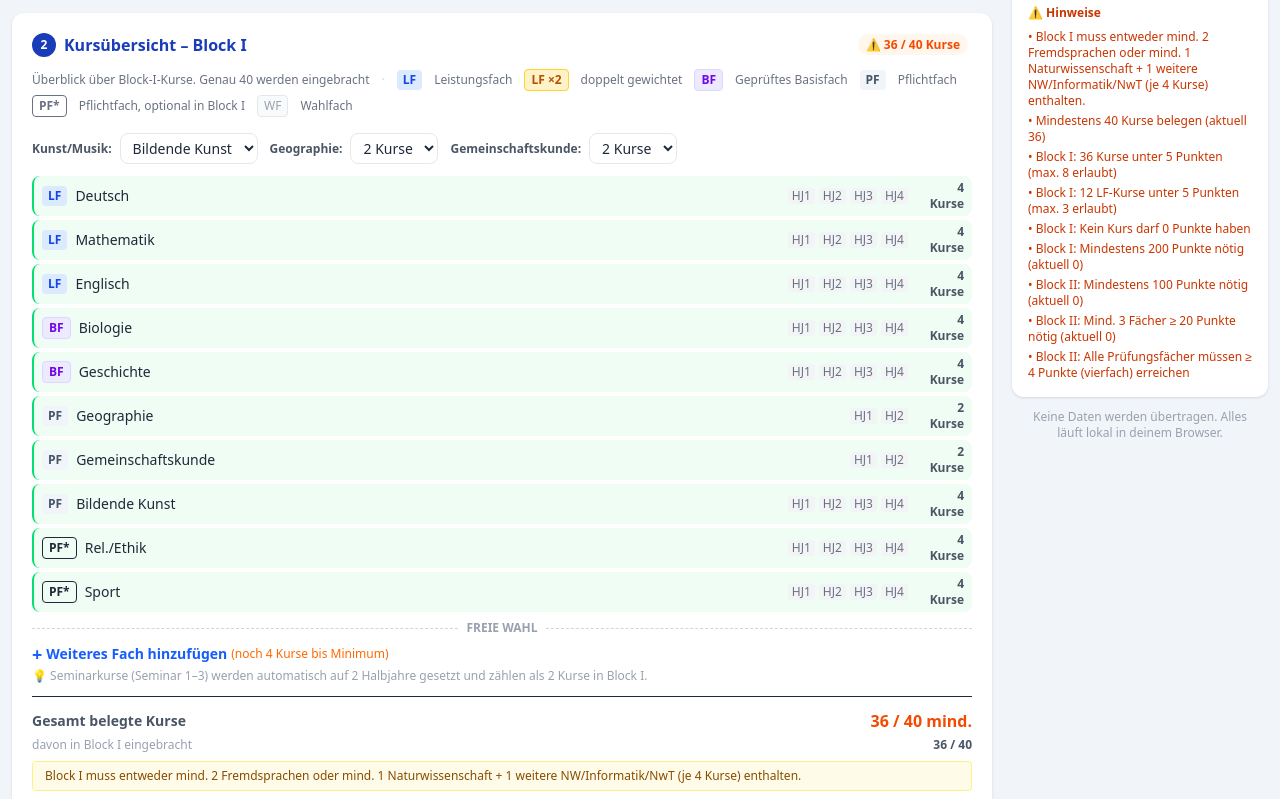
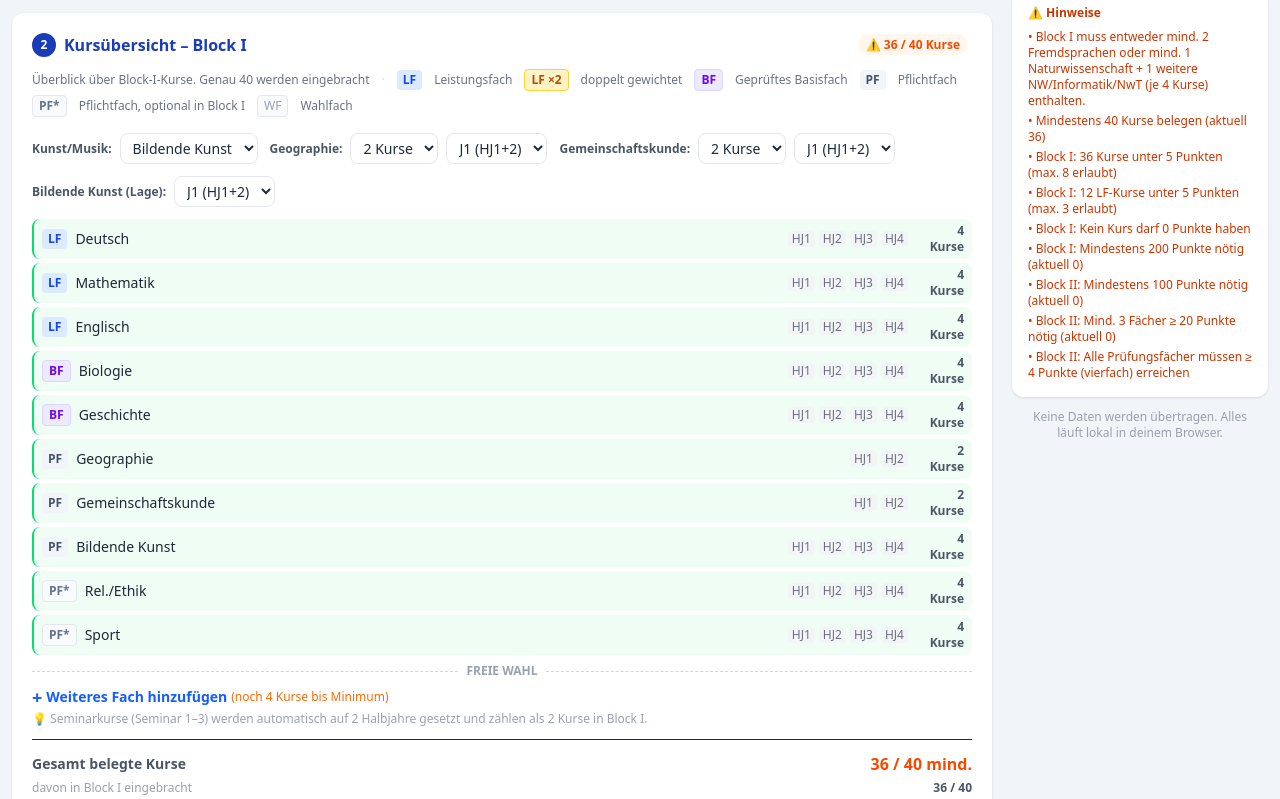
Before and after one commit to FariSoftware/abi-rechner, a plain HTML site: page index.html in a window 1280 px wide. Shown: the part 563-1362 px from the top of the page. Drawn offline with Linux system fonts and the light colour scheme.

Commit message:
feat: configurable HJ position for 2-course subjects (closes #55)
- State: geoStartHj, gkStartHj, kunstMusikStartHj (1 = J1/HJ1+2, 3 = J2/HJ3+4)
- getBlock1Subjects(): passes hjStart to subject metadata
- selectBlock1Slots(): uses hjStart to compute real HJ indices
- subjectsInBlock1(): respects hjStart for slot lookup
- renderBlock1(): grade inputs and HJ labels use real HJ indices
- renderCourseOverview(): J1/J2 toggle shown for Geo/GK (only when 2 courses),
  always shown for Kunst/Musik

```diff
--- a/index.html
+++ b/index.html
@@ -484,6 +484,9 @@ const DEFAULT_STATE = {
   kunstMusik: 'kunst',   // Kunst oder Musik
   geoHj: 2,             // Geographie: 2 or 4
   gkHj: 2,              // Gemeinschaftskunde: 2 or 4
+  geoStartHj: 1,        // Geographie: 1 = J1 (HJ1+2), 3 = J2 (HJ3+4)
+  gkStartHj: 1,         // Gemeinschaftskunde: 1 = J1, 3 = J2
+  kunstMusikStartHj: 1, // Kunst/Musik: 1 = J1 (HJ1+2), 3 = J2 (HJ3+4)
   // Extra courses added manually in Step 3 to reach 40
   extraCourses: [],      // [{ id: string, hj: number }]
   // Grades: { key: number } where key = subjectId_hj (1–4)
@@ -658,13 +661,17 @@ function getBlock1Subjects() {
 
   add('geschichte', 4, { mandatory: true });
 
-  const geo_hj = state.mpf.includes('geographie')      ? 4 : state.geoHj;
+  const geo_hj = state.mpf.includes('geographie')         ? 4 : state.geoHj;
   const gk_hj  = state.mpf.includes('gemeinschaftskunde') ? 4 : state.gkHj;
-  add('geographie',       geo_hj, { mandatory: true });
-  add('gemeinschaftskunde', gk_hj, { mandatory: true });
+  // hjStart: which real HJ index the first course occupies (1 or 3)
+  // For 4-HJ subjects hjStart is always 1; for 2-HJ subjects it may be 1 or 3.
+  const geoStart = (geo_hj === 4) ? 1 : state.geoStartHj;
+  const gkStart  = (gk_hj  === 4) ? 1 : state.gkStartHj;
+  add('geographie',         geo_hj, { mandatory: true, hjStart: geoStart });
+  add('gemeinschaftskunde', gk_hj,  { mandatory: true, hjStart: gkStart  });
 
   // Kunst/Musik: 4 HJ Belegungspflicht, aber nur 2 HJ Anrechnungspflicht in Block I
-  add(state.kunstMusik || 'kunst', 4, { mandatory: true, mandatoryHj: 2 });
+  add(state.kunstMusik || 'kunst', 4, { mandatory: true, mandatoryHj: 2, hjStart: state.kunstMusikStartHj });
 
   // mündliche PFs — mandatory (4 HJ)
   for (const id of state.mpf) {
@@ -695,9 +702,11 @@ function selectBlock1Slots(allSubjects) {
 
   for (const sub of allSubjects) {
     const requiredCount = sub.mandatory ? (sub.mandatoryHj ?? sub.hj) : 0;
-    for (let j = 1; j <= sub.hj; j++) {
-      const slot = { id: sub.id, hjIndex: j, pts: ptVal(`${sub.id}_${j}`) ?? 0 };
-      if (j <= requiredCount) {
+    const start = sub.hjStart ?? 1; // real HJ index of first course (1 or 3)
+    for (let j = 0; j < sub.hj; j++) {
+      const hjIndex = start + j; // real HJ position (1–4)
+      const slot = { id: sub.id, hjIndex, pts: ptVal(`${sub.id}_${hjIndex}`) ?? 0 };
+      if (j < requiredCount) {
         mandatorySlots.push(slot);
       } else {
         optionalSlots.push(slot);
@@ -721,9 +730,10 @@ function selectBlock1Slots(allSubjects) {
 
 // For rendering: which subjects have at least one HJ in Block I?
 function subjectsInBlock1(allSubjects, selectedSlots) {
-  return new Set(allSubjects.filter(sub =>
-    Array.from({length: sub.hj}, (_, j) => `${sub.id}_${j+1}`).some(k => selectedSlots.has(k))
-  ).map(s => s.id));
+  return new Set(allSubjects.filter(sub => {
+    const start = sub.hjStart ?? 1;
+    return Array.from({length: sub.hj}, (_, j) => `${sub.id}_${start + j}`).some(k => selectedSlots.has(k));
+  }).map(s => s.id));
 }
 
 // Auto-compute which 2 of 3 LFs yield the highest Block I score.
@@ -1017,9 +1027,14 @@ function renderCourseOverview() {
     </div>`);
   }
 
-  // Geographie: 2 or 4 (locked to 4 if mündl. PF)
+  // Geographie: 2 or 4 (locked to 4 if mündl. PF) + J1/J2 toggle when 2 courses
   if (!lfs.includes('geographie')) {
     const geoLocked = state.mpf.includes('geographie');
+    const geoStartToggle = (state.geoHj === 2 && !geoLocked)
+      ? `<select class="border border-gray-200 rounded-lg px-2 py-1 text-sm" onchange="state.geoStartHj=parseInt(this.value);renderAll()">
+           <option value="1" ${state.geoStartHj===1?'selected':''}>J1 (HJ1+2)</option>
+           <option value="3" ${state.geoStartHj===3?'selected':''}>J2 (HJ3+4)</option>
+         </select>` : '';
     configFields.push(`<div class="flex items-center gap-2">
       <label class="text-xs font-semibold text-gray-600 whitespace-nowrap">Geographie:</label>
       ${geoLocked
@@ -1028,12 +1043,18 @@ function renderCourseOverview() {
             <option value="2" ${state.geoHj===2?'selected':''}>2 Kurse</option>
             <option value="4" ${state.geoHj===4?'selected':''}>4 Kurse</option>
            </select>`}
+      ${geoStartToggle}
     </div>`);
   }
 
-  // Gemeinschaftskunde: 2 or 4 (locked to 4 if mündl. PF)
+  // Gemeinschaftskunde: 2 or 4 (locked to 4 if mündl. PF) + J1/J2 toggle when 2 courses
   if (!lfs.includes('gemeinschaftskunde')) {
     const gkLocked = state.mpf.includes('gemeinschaftskunde');
+    const gkStartToggle = (state.gkHj === 2 && !gkLocked)
+      ? `<select class="border border-gray-200 rounded-lg px-2 py-1 text-sm" onchange="state.gkStartHj=parseInt(this.value);renderAll()">
+           <option value="1" ${state.gkStartHj===1?'selected':''}>J1 (HJ1+2)</option>
+           <option value="3" ${state.gkStartHj===3?'selected':''}>J2 (HJ3+4)</option>
+         </select>` : '';
     configFields.push(`<div class="flex items-center gap-2">
       <label class="text-xs font-semibold text-gray-600 whitespace-nowrap">Gemeinschaftskunde:</label>
       ${gkLocked
@@ -1042,7 +1063,22 @@ function renderCourseOverview() {
             <option value="2" ${state.gkHj===2?'selected':''}>2 Kurse</option>
             <option value="4" ${state.gkHj===4?'selected':''}>4 Kurse</option>
            </select>`}
+      ${gkStartToggle}
     </div>`);
+  }
+
+  // Kunst/Musik: J1/J2 toggle (always 4 HJ, but position may vary)
+  if (!lfs.includes('kunst') || !lfs.includes('musik')) {
+    const kmId = state.kunstMusik || 'kunst';
+    if (!lfs.includes(kmId)) {
+      configFields.push(`<div class="flex items-center gap-2">
+        <label class="text-xs font-semibold text-gray-600 whitespace-nowrap">${subjectName(kmId)} (Lage):</label>
+        <select class="border border-gray-200 rounded-lg px-2 py-1 text-sm" onchange="state.kunstMusikStartHj=parseInt(this.value);renderAll()">
+          <option value="1" ${state.kunstMusikStartHj===1?'selected':''}>J1 (HJ1+2)</option>
+          <option value="3" ${state.kunstMusikStartHj===3?'selected':''}>J2 (HJ3+4)</option>
+        </select>
+      </div>`);
+    }
   }
 
   configEl.innerHTML = configFields.length
@@ -1082,7 +1118,7 @@ function renderCourseOverview() {
       ? 'border-l-2 border-green-400 bg-green-50'
       : 'opacity-60';
     const hjBadges = Array.from({length: sub.hj}, (_, j) =>
-      `<span class="text-xs text-gray-500 bg-gray-100 px-1 rounded">HJ${j+1}</span>`
+      `<span class="text-xs text-gray-500 bg-gray-100 px-1 rounded">HJ${(sub.hjStart ?? 1) + j}</span>`
     ).join(' ');
     return `<div class="flex items-center gap-2 py-1 px-2 rounded-lg hover:bg-gray-50 ${rowBg}">
       ${tag}
@@ -1169,19 +1205,21 @@ function renderBlock1() {
           : sub.isPflicht
             ? `<span class="text-xs font-semibold text-slate-500 bg-slate-50 border border-slate-200 px-1 rounded" title="Pflichtfach, optional in Block I">PF*</span>`
             : `<span class="text-xs text-gray-400 bg-gray-50 border border-gray-200 px-1 rounded" title="Wahlfach">WF</span>`;
-    const sum = Array.from({length: sub.hj}, (_, j) => ptVal(`${sub.id}_${j+1}`) ?? 0).reduce((a, b) => a + b, 0);
+    const hjStart = sub.hjStart ?? 1;
+    const sum = Array.from({length: sub.hj}, (_, j) => ptVal(`${sub.id}_${hjStart + j}`) ?? 0).reduce((a, b) => a + b, 0);
     const avg = sub.hj > 0 ? sum / sub.hj : 0;
     const avgNote = POINTS_TO_NOTE[Math.round(avg)] || '–';
 
     // selectedSlots already computed above — reuse, do not call calcBlockI() again
     const inputs = Array.from({length: sub.hj}, (_, j) => {
-      const key = `${sub.id}_${j+1}`;
+      const hjIndex = hjStart + j;
+      const key = `${sub.id}_${hjIndex}`;
       const v = state.grades[key] ?? '';
       const hjInBlock1 = selectedSlots.has(key);
       const borderCls = sub.isLF ? 'border-blue-200' : hjInBlock1 ? 'border-green-300' : 'border-gray-200';
       const hjLabel = hjInBlock1
-        ? `<span class="text-xs text-green-600 font-bold sm:hidden">HJ${j+1} ✓</span>`
-        : `<span class="text-xs text-gray-400 sm:hidden">HJ${j+1}</span>`;
+        ? `<span class="text-xs text-green-600 font-bold sm:hidden">HJ${hjIndex} ✓</span>`
+        : `<span class="text-xs text-gray-400 sm:hidden">HJ${hjIndex}</span>`;
       return `<div class="flex flex-col items-center gap-0.5 ${hjInBlock1 ? '' : 'opacity-50'}">
         ${hjLabel}
         <input type="number" min="0" max="15" value="${v}" placeholder="–"
@@ -1208,10 +1246,11 @@ function renderBlock1() {
         </div>
         <div class="flex flex-wrap gap-2">
           ${Array.from({length: sub.hj}, (_, j) => {
-            const key = `${sub.id}_${j+1}`;
+            const hjIndex = hjStart + j;
+            const key = `${sub.id}_${hjIndex}`;
             const v = state.grades[key] ?? '';
             return `<div class="flex items-center gap-1">
-              <span class="text-xs text-gray-400 w-8">HJ${j+1}</span>
+              <span class="text-xs text-gray-400 w-8">HJ${hjIndex}</span>
               <input type="number" min="0" max="15" value="${v}" placeholder="–"
                      class="pts-input ${sub.isLF ? 'border-blue-200' : ''}"
                      onchange="setGrade('${key}', this.value, this)">
```
Also changed, not shown: tailwind.css.
